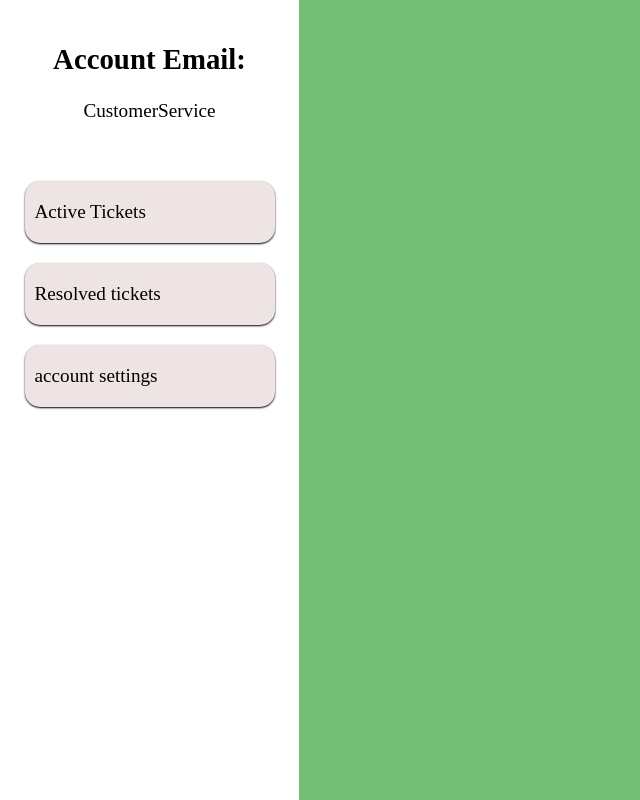
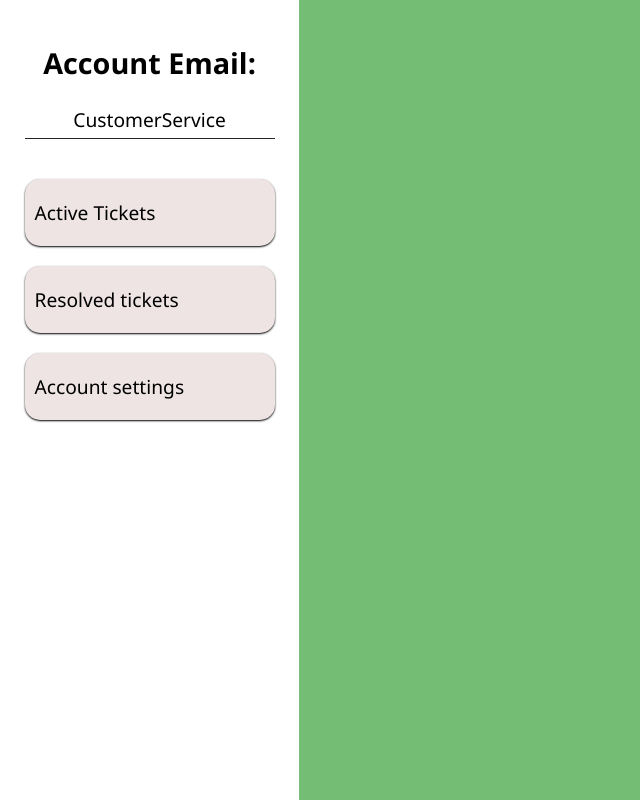
Before and after one commit to davezargar/CRM, a React (Vite) app in the folder client/: page /CustomerServicePanel in a window 1280 px wide. Shown: the whole page, without its empty margins (0-640 px from the left). Built offline with nearby package versions, Linux system fonts and the light colour scheme.

Commit message:
Fixed some css to navbar
need to fix so the navbar is fixed or sticky so its visible all the time
when you scroll down

```diff
--- a/client/src/NavBar.jsx
+++ b/client/src/NavBar.jsx
@@ -17,7 +17,7 @@ const NavLinks = {
     CustomerService: [
         { name: "Active Tickets", path: "/CustomerServicePanel/tickets" },
         { name: "Resolved tickets", path: "/CustomerServicePanel/ResolvedTickets" },
-        { name: "account settings", path: "/CustomerServicePanel/accountSettings" },
+        { name: "Account settings", path: "/CustomerServicePanel/accountSettings" },
     ]
 };
 
@@ -27,7 +27,7 @@ function NavBar() {
 
     return (<nav>
         <ul><h1 id='Menu'>Account Email:</h1>
-            <p>{role}</p>
+            <p className='roleText'>{role}</p>
             {NavLinks[role].map((link, index) => (
                 <div className='optionContainer'>
                     <li key={index}>
--- a/client/src/style/NavBar.css
+++ b/client/src/style/NavBar.css
@@ -9,9 +9,10 @@ nav {
     font-size: larger;
     text-decoration: none;
     width: 100%;
-    min-height: 100vh;
+    height: auto;
     border-right: 1px solid 10% black;
     box-shadow: 0 0 15px rgb(0, 0, 0);
+    height: 100vh;
 }
 
 nav>ul {
@@ -51,12 +52,27 @@ ul li {
     padding: 10px;
     width: 230px;
     background-color: #EEE4E4;
+    font-family: 'Segoe UI', Tahoma, Geneva, Verdana, sans-serif
 }
 
 .Options:hover {
-    box-shadow: 0 0 25px rgba(255, 255, 255, 0.8), 0 0 40px rgba(0, 255, 255, 0.6);
+    background-color: rgb(0, 0, 0, 20%);
 }
 
 #menu {
     position: absolute;
 }
+
+h1,
+p {
+    font-family: 'Segoe UI', Tahoma, Geneva, Verdana, sans-serif
+}
+
+.roleText {
+    display: block;
+    width: 250px;
+    text-align: center;
+    border-bottom: 0.5px solid rgb(39, 36, 36);
+    padding-bottom: 5px;
+    margin: 0 auto;
+}
```
